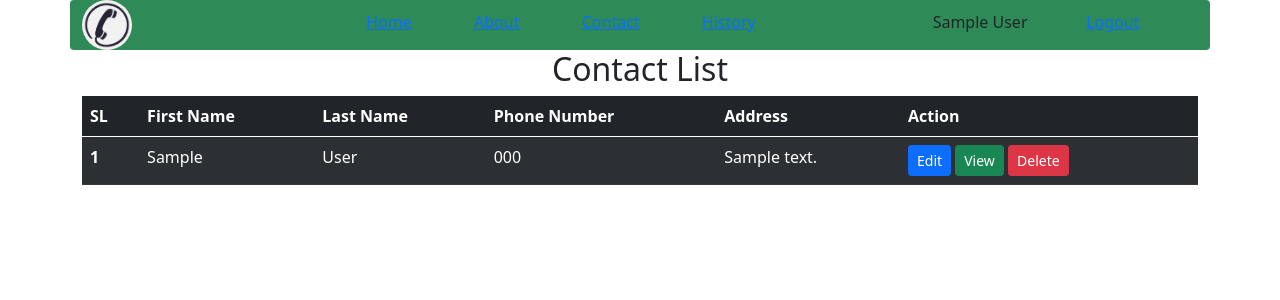
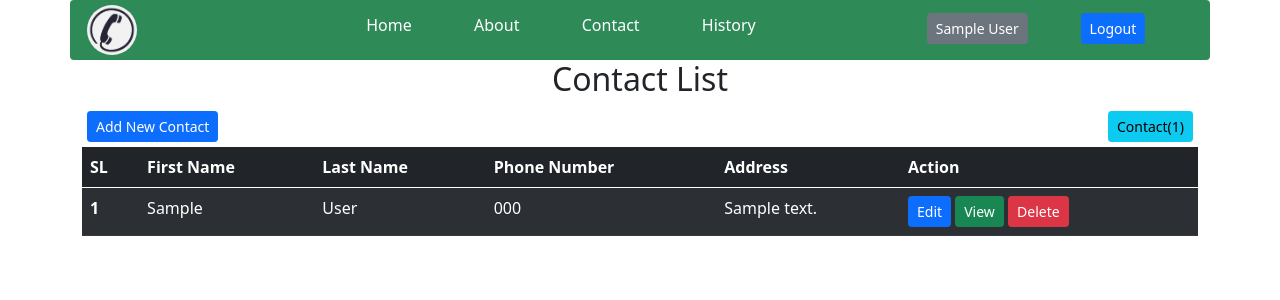
Before and after one commit to saikatExpress/phoneBook, a Laravel app: page /home in a window 1280 px wide. Shown: the top 300 px of the page. Run offline with Laravel 10, Linux system fonts and the light colour scheme; a user stored in the database is signed in; tables that the repository leaves empty hold one stand-in row (values such as "Sample post").

Commit message:
Working on homepage

```diff
--- a/app/Http/Controllers/UserController.php
+++ b/app/Http/Controllers/UserController.php
@@ -16,8 +16,10 @@ class UserController extends Controller
     {
         $id = Auth::id();
         $contacts = DB::table('contacts')->where('user_id', $id)->orderBy('first_name', 'asc')->get();
-        return view('home', ['contacts' => $contacts]);
+        $total = $contacts->count();
+        return view('home', compact('contacts','total'));
     }
+
     public function registationForm()
     {
         return view('register');
@@ -62,6 +64,11 @@ class UserController extends Controller
 
     }
 
+    public function profile()
+    {
+        return view('profile');
+    }
+
     public function logout()
     {
         Auth::logout();
--- a/public/css/style.css
+++ b/public/css/style.css
@@ -44,11 +44,29 @@ p {
     display: flex;
     list-style: none;
     justify-content: space-evenly;
-    margin-top: 10px;
+    margin-top: 13px;
 }
 
 .logo_image {
     width: 50px;
     height: 50px;
     border-radius: 50%;
+    margin: 5px;
 }
+
+.header_menu a {
+    text-decoration: none;
+    color: #fff;
+    transition: all 0.4s;
+}
+
+.header_menu a:hover {
+    color: aqua;
+}
+
+.new_div {
+    padding: 5px;
+    display: flex;
+    align-items: center;
+    justify-content: space-between;
+}
--- a/resources/views/header.blade.php
+++ b/resources/views/header.blade.php
@@ -4,6 +4,7 @@
             <img class="logo_image" src="{{ asset('logos/phone1.png') }}" alt="no images">
         </div>
         <div class="col-sm-6">
+            <div class="header_menu">
                 <ul class="myList">
                     <li><a href="/home">Home</a></li>
                     <li><a href="">About</a></li>
@@ -11,14 +12,16 @@
                     <li><a href="">History</a></li>
                 </ul>
             </div>
+        </div>
         <div class="col-sm-4">
             <ul class="myList">
                 @guest
                     <li><a href="#">Register</a></li>
                     <li><a href="{{ route('login') }}">Login</a></li>
                 @else
-                    <li>{{ Auth::user()->name }}</li>
-                    <li><a href="{{ route('logout') }}">Logout</a></li>
+                    <li><a class="btn btn-primary btn-sm btn-secondary"
+                            href="{{ route('profile') }}">{{ Auth::user()->name }}</a></li>
+                    <li><a class="btn btn-primary btn-sm" href="{{ route('logout') }}">Logout</a></li>
                 @endguest
             </ul>
         </div>
--- a/resources/views/home.blade.php
+++ b/resources/views/home.blade.php
@@ -3,6 +3,10 @@
     <div class="container">
 
         <h2 style="text-align:center">Contact List</h2>
+        <div class="new_div">
+            <a class="btn btn-primary btn-sm btn-primary" href="{{ route('contact') }}">Add New Contact</a>
+            <button class="btn btn-primary btn-sm btn-info">Contact({{ $total }})</button>
+        </div>
         @if (session('success'))
             <div class="alert alert-success">
                 {{ session('success') }}
--- /dev/null
+++ b/resources/views/profile.blade.php
@@ -0,0 +1,6 @@
+@extends('master')
+@section('content')
+    <div class="container">
+        <h2>Saikat Talukder</h2>
+    </div>
+@endsection
--- a/routes/web.php
+++ b/routes/web.php
@@ -36,6 +36,10 @@ Route::middleware(['auth'])->group(function () {
         return view('contact');
     })->name('contact');
 
+    //For user profile
+    Route::get('/profile', [UserController::class, 'profile'])->name('profile');
+
+    //For contact
     Route::post('/create/contact', [ContactController::class, 'createContact'])->name('create.contact');
     Route::get('/edit/contact/{id}', [ContactController::class, 'showContact'])->name('edit.contact');
     Route::post('/edit/contact/{id}', [ContactController::class, 'update'])->name('update.contact');
```
Also changed, not shown: public/js/style.js (added). Lines whose indentation alone changed are shown as unchanged.
